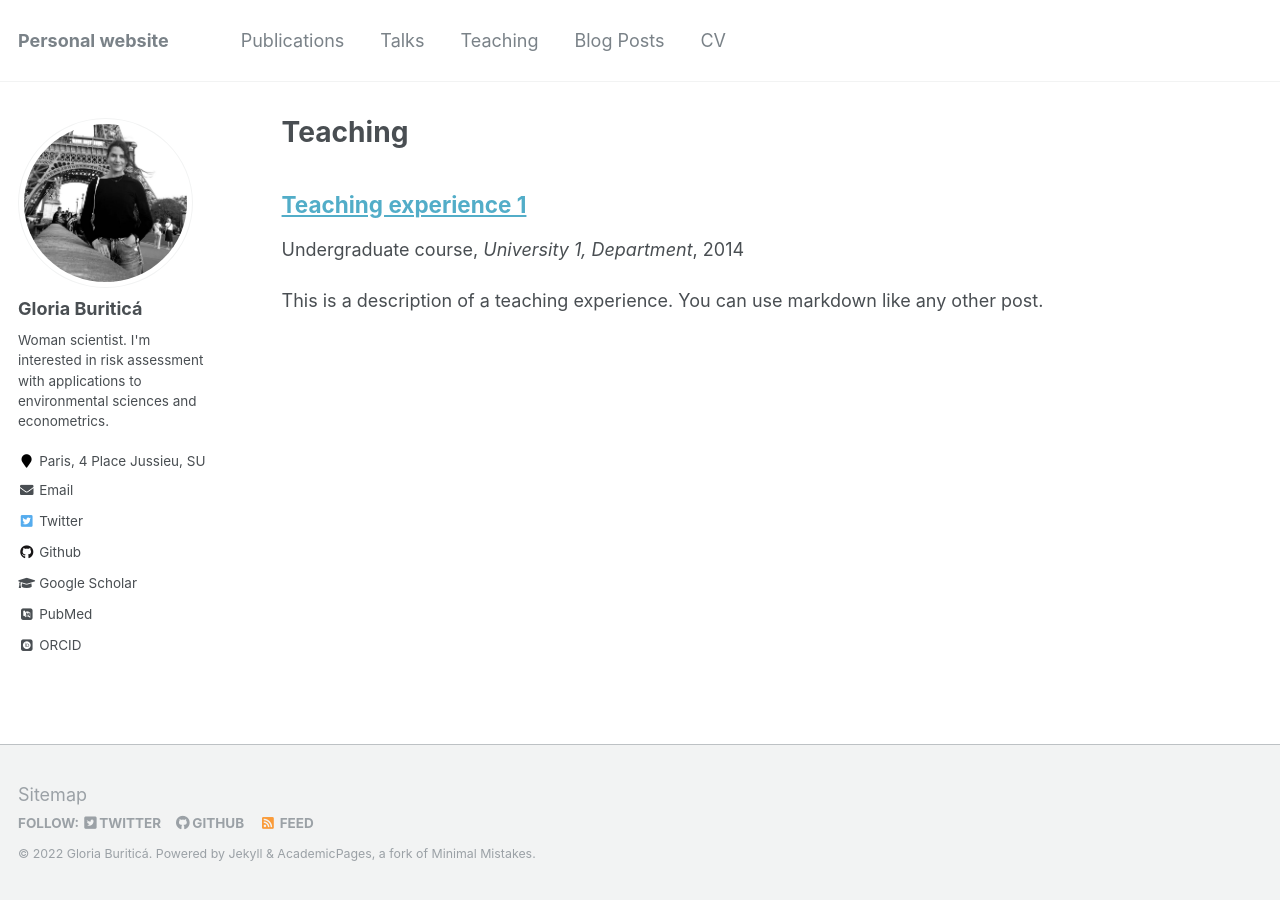
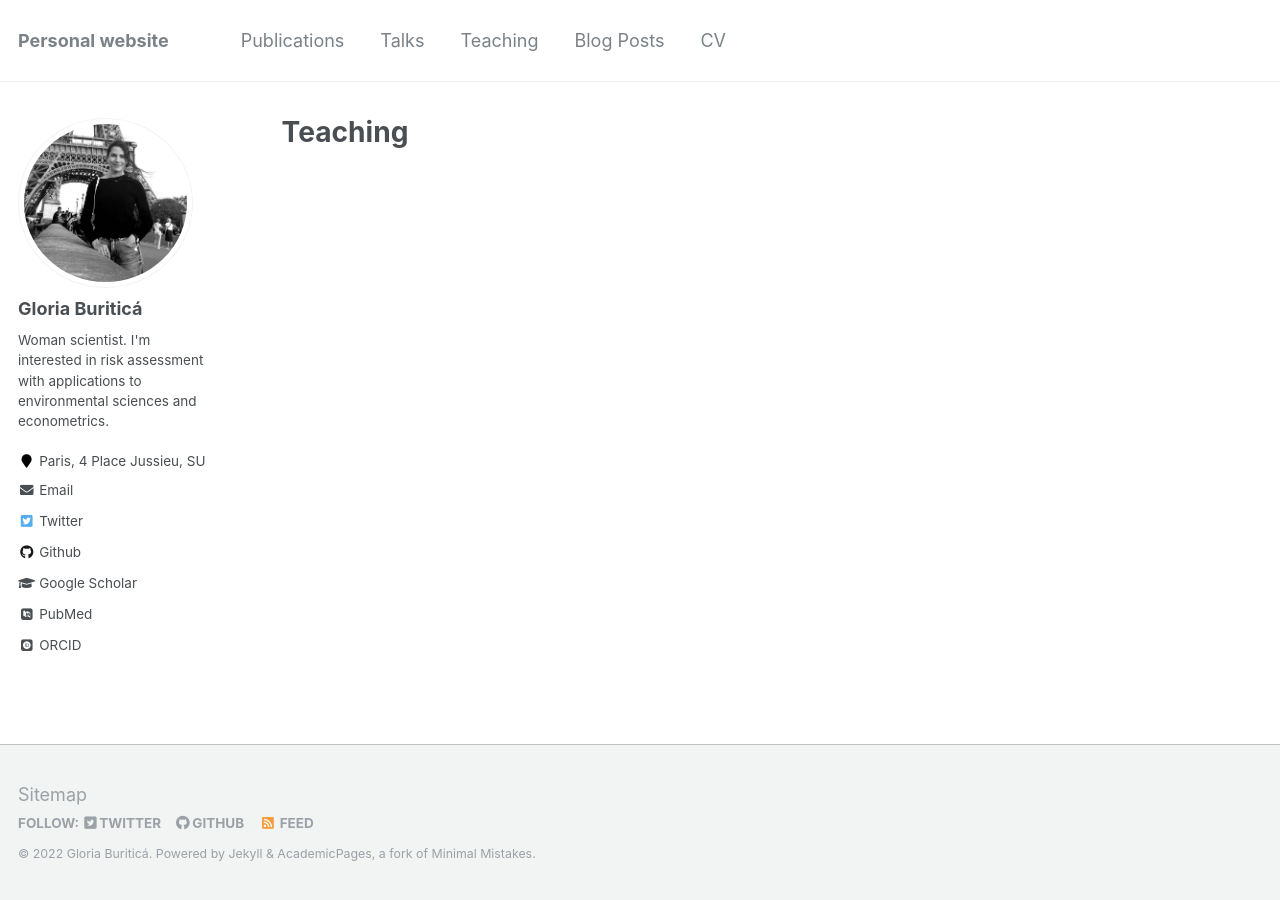
Before and after one commit to GBuritica/GBuritica.github.io, a Jekyll site: the page built from _pages/teaching.html, in a window 1280 px wide. Built offline with Jekyll 4.4.1, drawn with Linux system fonts in a browser that asks for light colours; some web fonts are replaced; a file with an impossible date is left out.

Commit message:
Update 2019-numerical-probability-3.md

```diff
--- a/_teaching/2019-numerical-probability-3.md
+++ b/_teaching/2019-numerical-probability-3.md
@@ -1,20 +1,11 @@
 ---
-title: "Teaching experience 1"
+title: "Numerical probability and computational statistics"
 collection: teaching
-type: "Undergraduate course"
-permalink: /teaching/2014-spring-teaching-1
-venue: "University 1, Department"
-date: 2014-01-01
-location: "City, Country"
+type: "Graduate course M1"
+permalink: /teaching/2019-numerical-probability-3
+venue: "Sorbonne université, statistiques"
+date: 2019,2020
+location: "Paris, France"
 ---
 
-This is a description of a teaching experience. You can use markdown like any other post.
-
-Heading 1
-======
-
-Heading 2
-======
-
-Heading 3
-======
+Code assignments for the course taught [[Vincent Lemaire]](https://perso.lpsm.paris/~vlemaire/) and [[Tabea Rebafka]](https://perso.lpsm.paris/~rebafka/).
```
